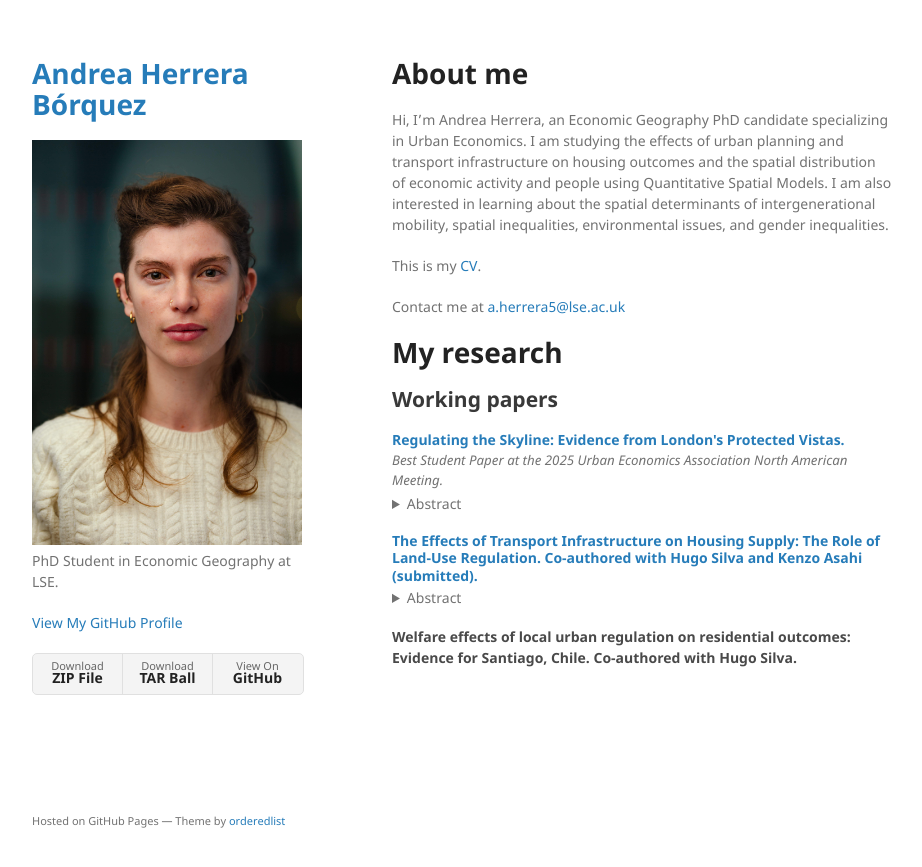
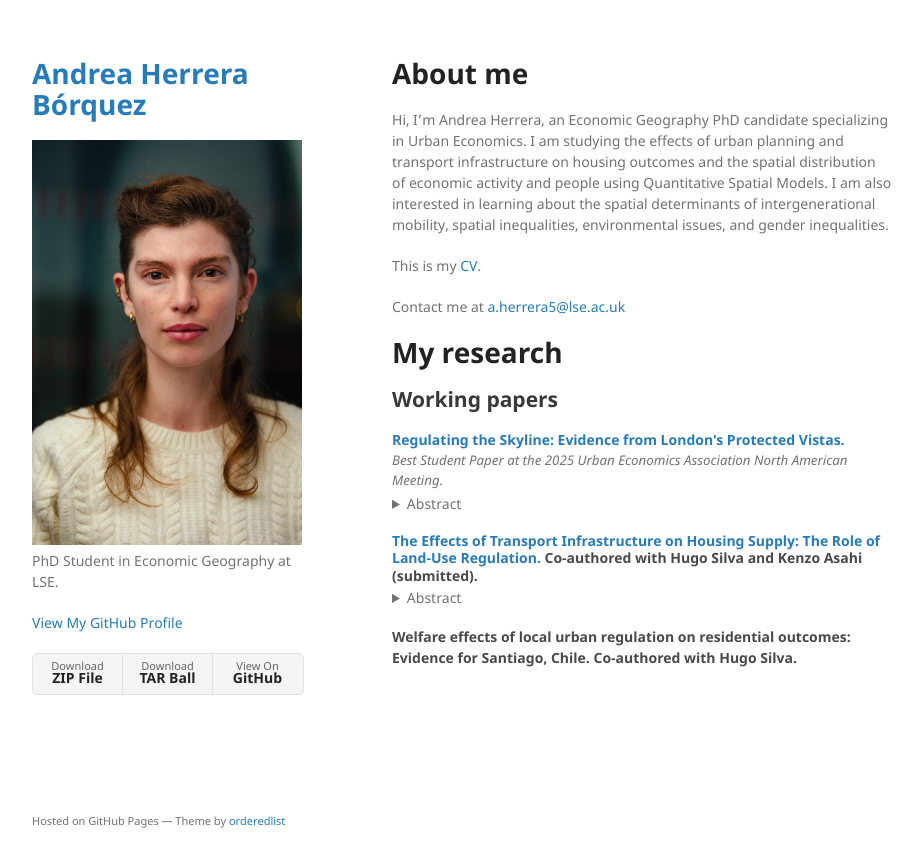
Before and after one commit to aaherrerab/aaherrerab.github.io, a Jekyll site: the page built from index.md, in a window 1280 px wide. Shown: the top 867 px of the page, without its empty margins (178-1100 px from the left). Built offline with Jekyll 4.4.1, drawn with Linux system fonts in a browser that asks for light colours; our own code applies the rules of GitHub Pages for plain Markdown files.

Commit message:
Update index.md

```diff
--- a/index.md
+++ b/index.md
@@ -22,7 +22,7 @@
 </details>
 
 <h4 style="margin:0 0 .2rem 0; line-height:1.25;">
-  <a href="/assets/pdf/TREA.pdf" class="custom-link">The Effects of Transport Infrastructure on Housing Supply: The Role of Land-Use Regulation. Co-authored with Hugo Silva and Kenzo Asahi (submitted).</a>
+  <a href="/assets/pdf/TREA.pdf" class="custom-link">The Effects of Transport Infrastructure on Housing Supply: The Role of Land-Use Regulation. </a> Co-authored with Hugo Silva and Kenzo Asahi (submitted).
 </h4>
 <details class="abstract" style="margin:.1rem 0 1.1rem 0;">
   <summary style="margin:0;">Abstract</summary>
```
